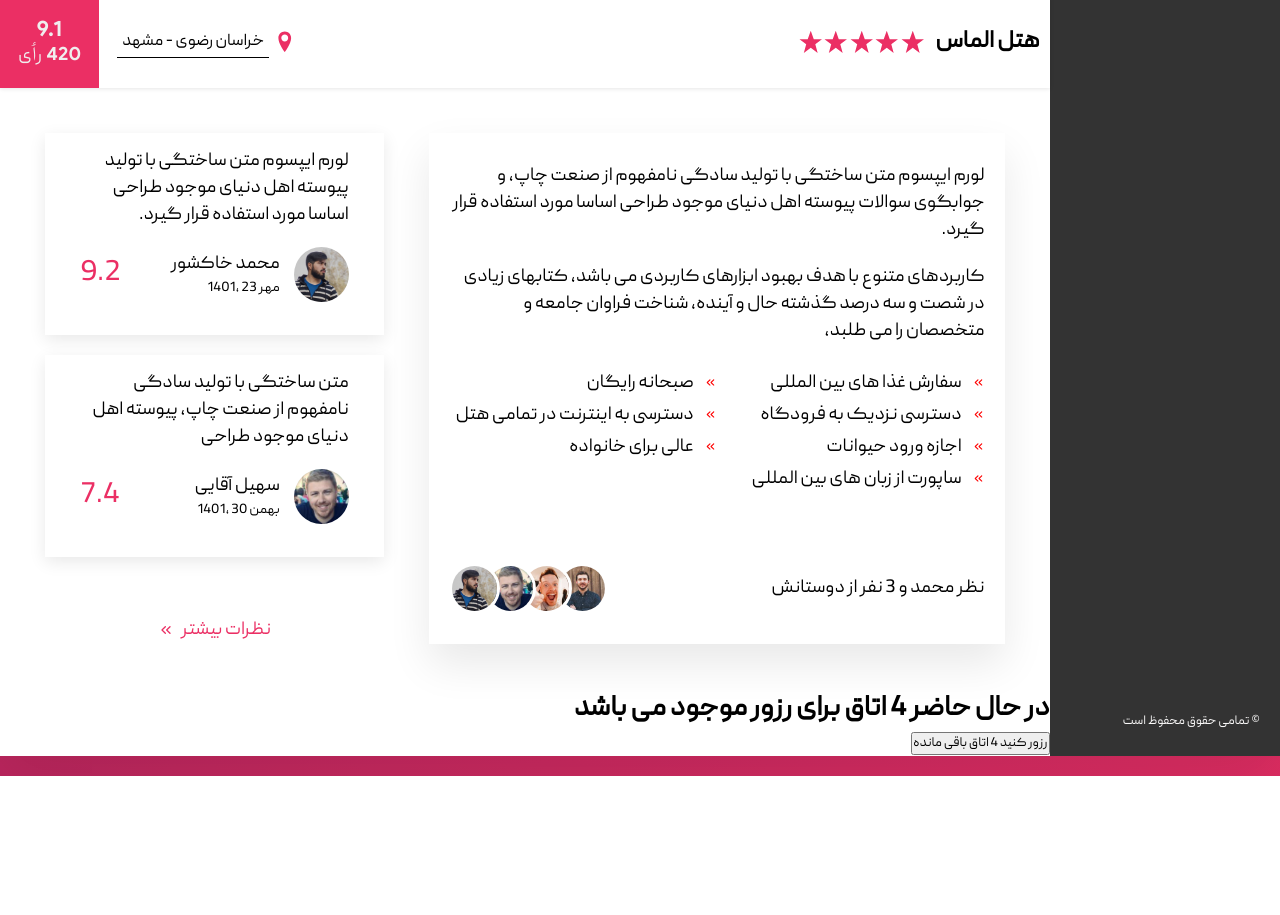
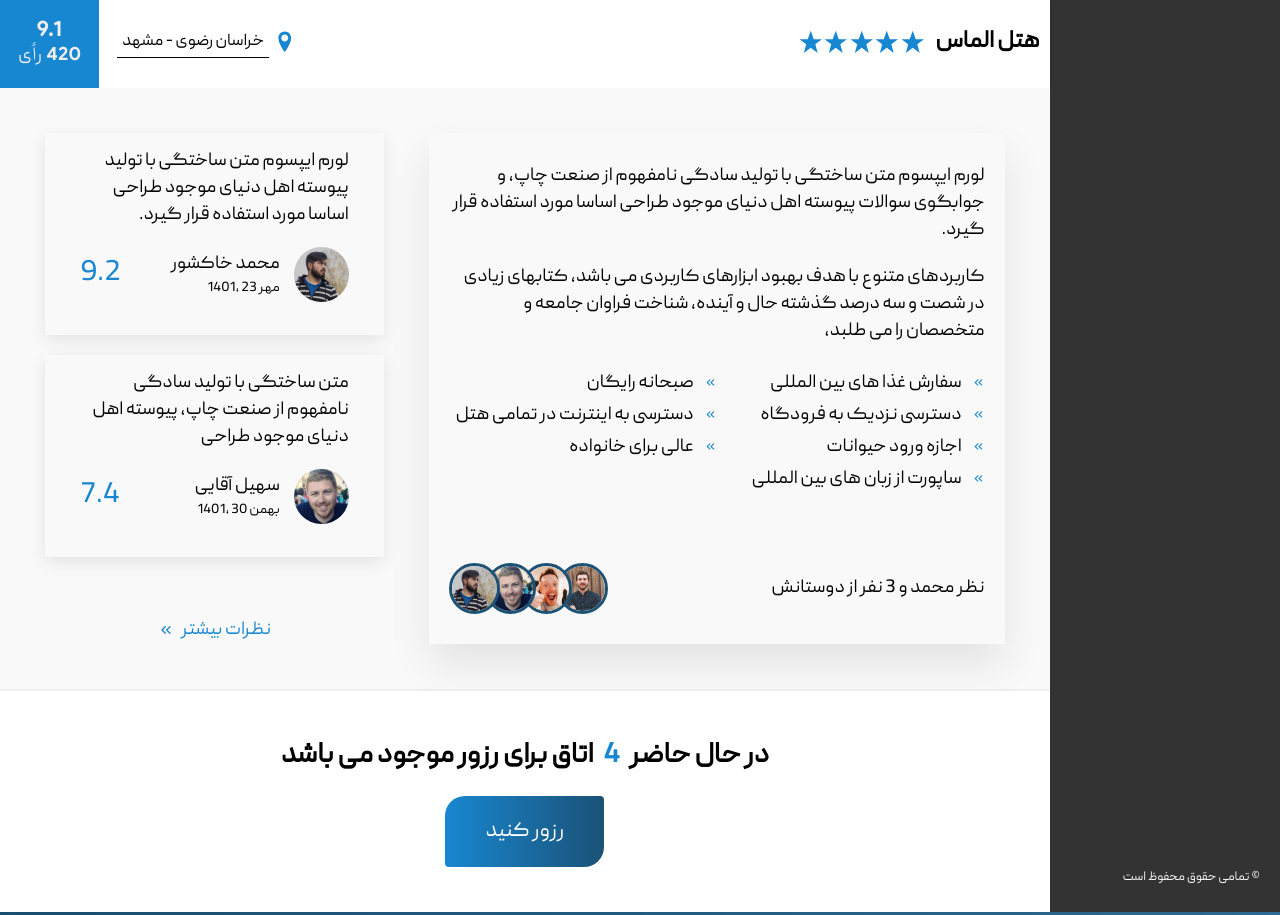
Before and after one commit to mohammadkhakshoor/trillo, a website: page index.html in a window 1280 px wide. Shown: the part 504-1419 px from the top of the page. Before the commit the page ends 1280 px from the top, so only its background shows below. Drawn offline with Linux system fonts and the light colour scheme.

Commit message:
build: create the styles and hover state of call to action section in detail

```diff
--- a/sass/abstracts/_variables.scss
+++ b/sass/abstracts/_variables.scss
@@ -1,6 +1,18 @@
-$clr-Primary: #eb2f64;
-$clr-Primary-light: #ff3366;
-$clr-Primary-dark: #ba265d;
+$clr-Primary: #d55d92;
+$clr-Primary-light: #c05299;
+$clr-Primary-dark: #6d23b6;
+
+$clr-Primary: #d1ad52;
+$clr-Primary-light: #f4a261;
+$clr-Primary-dark: #e76f51;
+
+$clr-Primary: #1887D1;
+$clr-Primary-light: #4590C2;
+$clr-Primary-dark: #1B5276;
+
+// $clr-Primary: #eb2f64;
+// $clr-Primary-light: #ff3366;
+// $clr-Primary-dark: #ba265d;
 
 $clr-Grey-light-600: #faf9f9;
 $clr-Grey-light-500: #f4f2f2;
--- /dev/null
+++ b/sass/components/_cta.scss
@@ -0,0 +1,62 @@
+.cta {
+    padding: 4.5rem;
+    text-align: center;
+
+    &__text {
+        margin-bottom: 2rem;
+        span {
+            color: $clr-Primary;
+            display: inline-block;
+            margin: 0 1rem;
+        }
+    }
+    &__btn {
+        display: inline-block;
+        position: relative;
+        font-size: 2rem;
+        text-align: center;
+        text-decoration: none;
+        overflow: hidden;
+
+        border: none;
+        border-radius: 2rem 0.4rem 2rem 0.4rem;
+        color: #fff;
+        background-image: linear-gradient(to right, $clr-Primary, $clr-Primary-dark);
+
+        &-visible {
+            font-size: 2.2rem;
+            display: inline-block;
+            padding: 2rem 4rem;
+            width: 100%;
+            height: 100%;
+            transform: translateY(0%);
+            transition: all 0.2s;
+        }
+        &-invisible {
+            display: grid;
+            place-content:center;
+            font-size: 1.8rem;
+            padding: 2rem 0rem;
+            position: absolute;
+            width: 100%;
+            height: 100%;
+            top: -100%;
+            right: 0;
+            transition: all 0.2s;
+
+        }
+        &:focus {
+            animation: infinitPpoup 0.9s infinite;
+            outline: none;
+        }
+        &:hover {
+            background-image:linear-gradient(to left, $clr-Primary, $clr-Primary-dark);
+        }
+        &:hover &-invisible {
+            top: 0%;
+        }
+        &:hover &-visible {
+            transform: translateY(100%);
+        }
+    }
+}
--- a/sass/components/_description.scss
+++ b/sass/components/_description.scss
@@ -22,7 +22,7 @@
         content: "";
         height: 1.3rem;
         width: 1.3rem;
-        background-color: red;
+        background-color: $clr-Primary;
         display: inline-block;
         margin-left: 1rem;
 
--- a/sass/components/_header.scss
+++ b/sass/components/_header.scss
@@ -1,10 +1,23 @@
 ///////////////////////////////////
 /// LOGO
 .logo__box {
+
+    //this is for changing the color of logo because the original color was red,so i used mask to clip the img itself on the background
+    width: 5rem;
+    height: 4rem;
+    background-color: blue;
+    -webkit-mask-image: url(/assets/img/logo.png);
+    -webkit-mask-size: contain;
+    -webkit-mask-repeat: no-repeat;
+    padding-left: 2rem;
 }
-.logo {
-    width: 5rem;
-}
+
+// .logo {
+//     width: 5rem;
+//     height: auto;
+// }
+
+
 ///////////////////////////////////
 /// SEARCH
 .search {
@@ -27,7 +40,6 @@
         background-color: $clr-Grey-light-400;
 
         // first i declared these poroerties here but when i was hovering the search icon , the input field started to flickring so i decalred these properies to the form itself which you can see a bit lowwer
-
         // &:hover,
         // &:focus {
         //     width: 100%;
--- a/sass/components/_overview.scss
+++ b/sass/components/_overview.scss
@@ -23,7 +23,8 @@
     }
     &__btn-inline {
         animation: infinitpopup;
-        border: 0;
+        outline: none;
+        border: none;
         padding: 0.3rem 0.5rem;
         background-color: transparent;
         font-size: 1.7rem;
--- a/sass/components/_user-oppinion.scss
+++ b/sass/components/_user-oppinion.scss
@@ -16,7 +16,7 @@
         width: 4.5rem;
         height: 4.5rem;
         border-radius: 50%;
-        border: 3px solid #fff;
+        border: 3px solid $clr-Primary-dark;
         &:not(:last-child) {
             margin-left: -1.5rem;
             transition: margin-left, transform 0.2s;
--- a/sass/layout/_layout.scss
+++ b/sass/layout/_layout.scss
@@ -31,6 +31,8 @@
 .details {
     display: flex;
     padding: 4.5rem;
+    background-color: $clr-Grey-light-600;
+    border-bottom: 2px solid $clr-Grey-light-400;
 }
 .description {
     flex: 0 0 60%;
--- a/sass/main.scss
+++ b/sass/main.scss
@@ -11,5 +11,6 @@
 @import "components/reviews";
 @import "components/description";
 @import "components/user-oppinion";
+@import "components/cta";
 
 @import "layout/layout"
```
Also changed, not shown: css/style.css, 1 other file.
